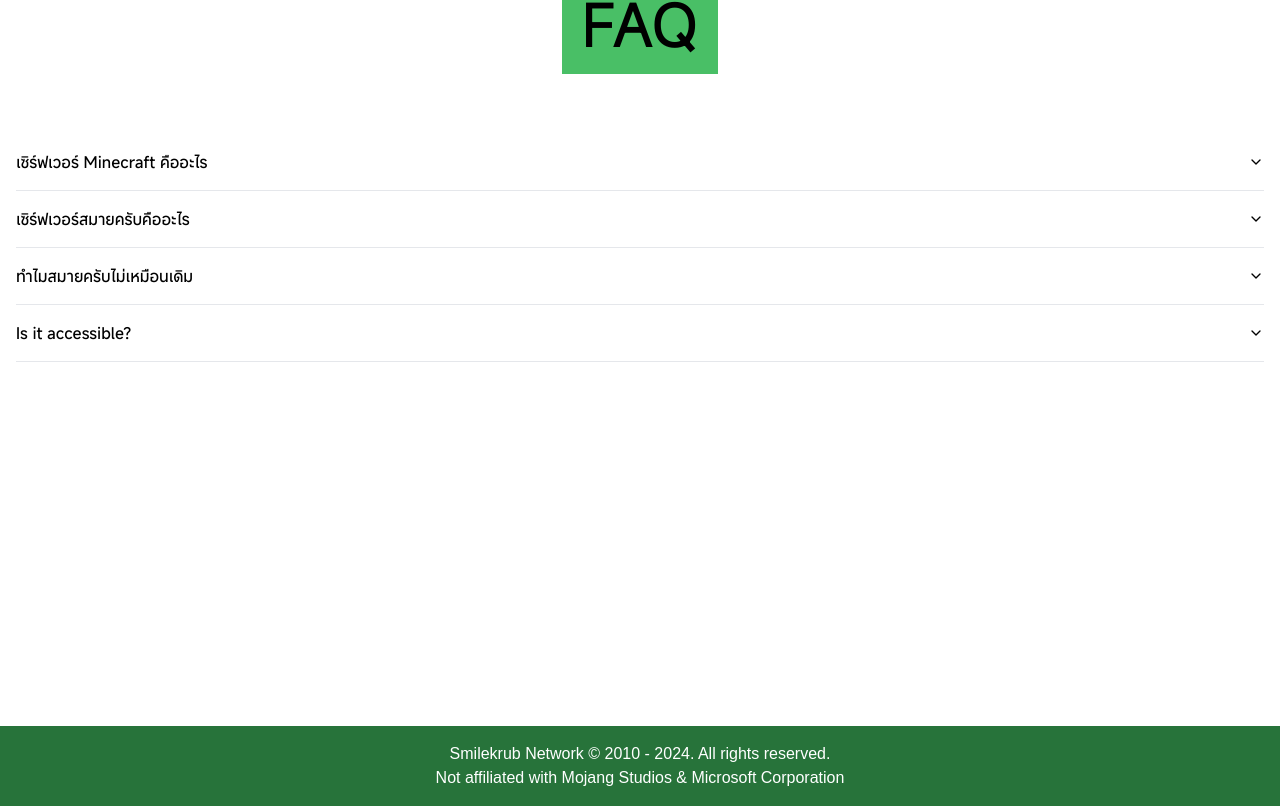
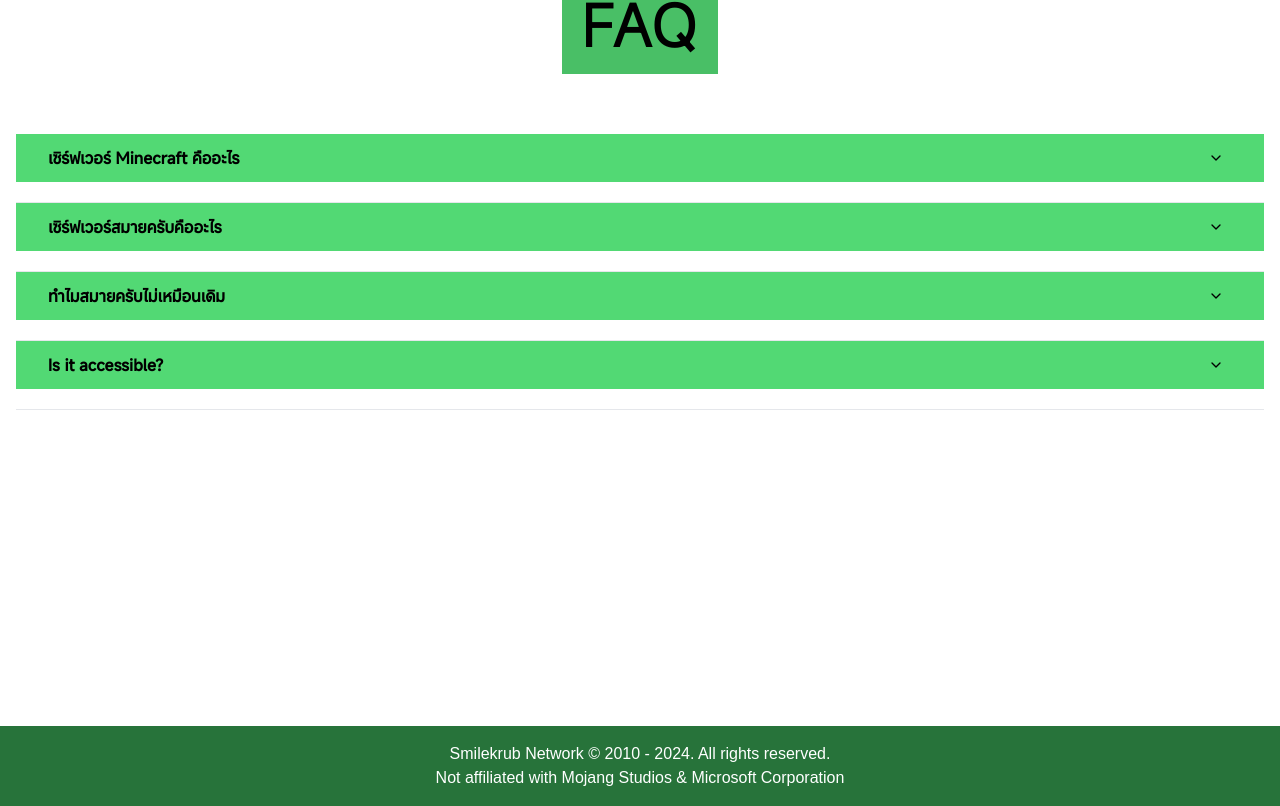
Before and after one commit to FewPz/skmc-frontend, a Next.js app in the folder apps/frontend/: page / in a window 1280 px wide. Shown: the part 2474-3280 px from the top of the page. Built offline with nearby package versions, Linux system fonts and the light colour scheme.

Commit message:
feat: add color and text font accordion faq

```diff
--- a/apps/frontend/src/components/ui/accordion.tsx
+++ b/apps/frontend/src/components/ui/accordion.tsx
@@ -28,7 +28,7 @@ const AccordionTrigger = React.forwardRef<
     <AccordionPrimitive.Trigger
       ref={ref}
       className={cn(
-        "flex flex-1 items-center justify-between py-4 font-medium text-black transition-all hover:underline [&[data-state=open]>svg]:rotate-18",
+        "flex flex-1 items-center justify-between mb-5 py-3 pl-8 pr-10 font-bold text-black bg-[#52D974] transition-all hover:underline [&[data-state=open]>svg]:rotate-18",
         className,
       )}
       {...props}
@@ -46,10 +46,10 @@ const AccordionContent = React.forwardRef<
 >(({ className, children, ...props }, ref) => (
   <AccordionPrimitive.Content
     ref={ref}
-    className="overflow-hidden text-sm text-black transition-all data-[state=closed]:animate-accordion-up data-[state=open]:animate-accordion-down"
+    className="overflow-hidden px-8 text-sm text-black transition-all data-[state=closed]:animate-accordion-up data-[state=open]:animate-accordion-down"
     {...props}
   >
-    <div className={cn("pb-4 pt-0", className)}>{children}</div>
+    <div className={cn("pb-20 pt-0", className)}>{children}</div>
   </AccordionPrimitive.Content>
 ));
 
```
